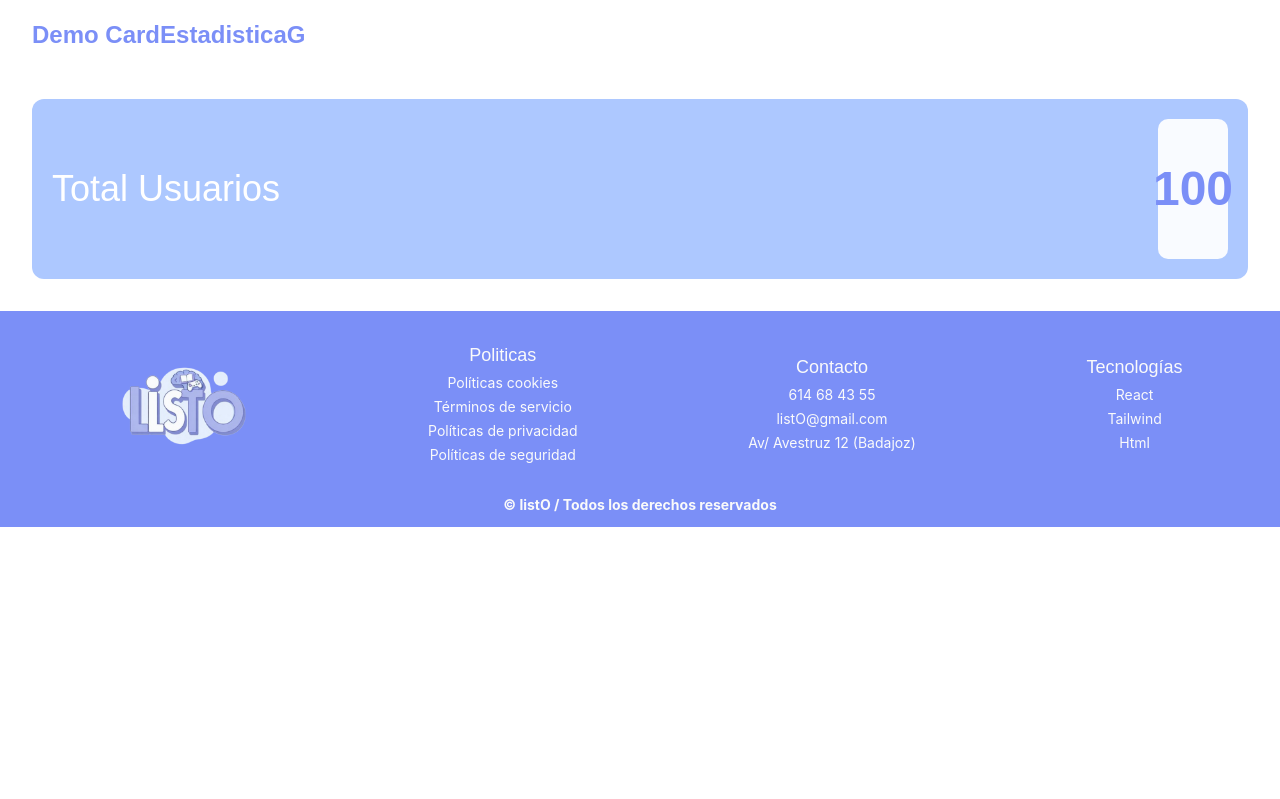
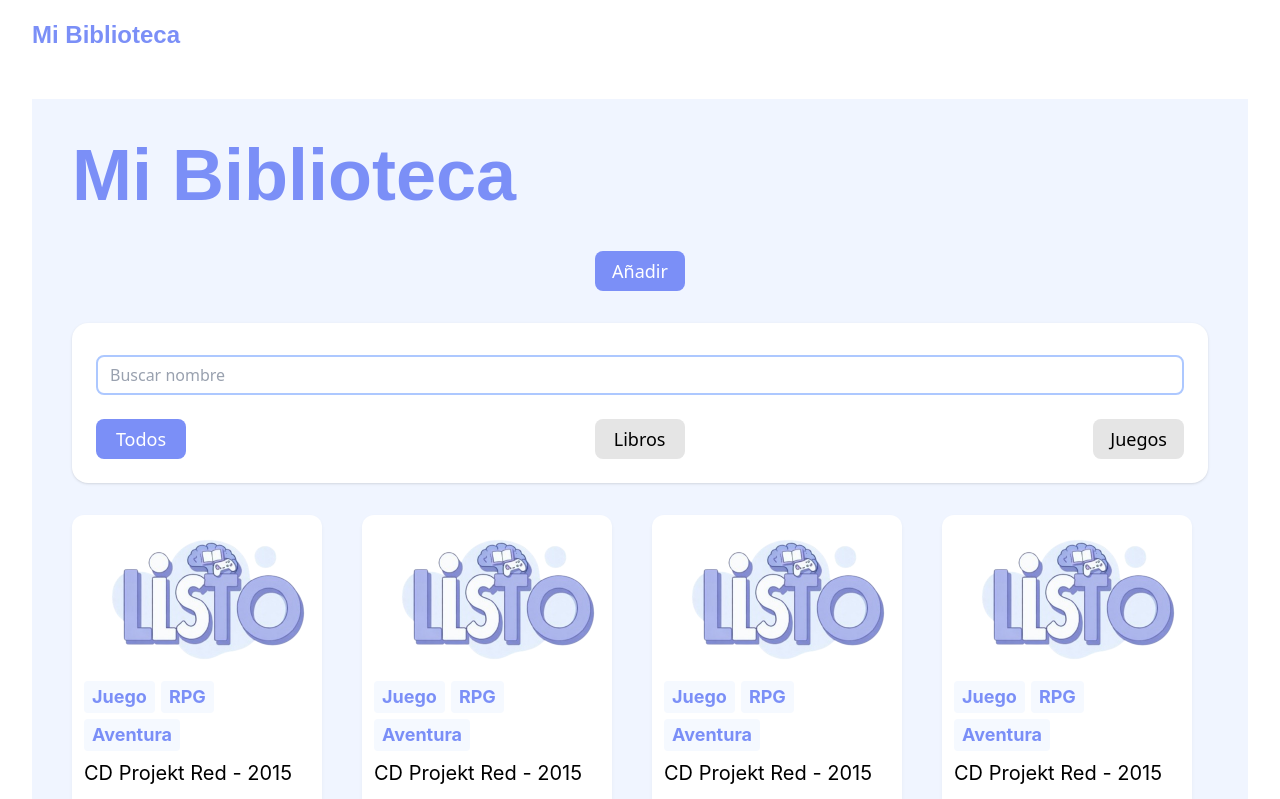
Before and after one commit to egilp04/listO, a React (Vite) app: page /biblioteca in a window 1280 px wide. Shown: the part 440-1239 px from the top of the page. Before the commit the page ends 967 px from the top, so only its background shows below. Built offline with nearby package versions, Linux system fonts and the light colour scheme.

Commit message:
page Biblioteca

```diff
--- a/src/App.tsx
+++ b/src/App.tsx
@@ -1,7 +1,7 @@
-import CardEstadisticaG from "./componentes/tarjetas/cardEstadisticaG";
 import { BrowserRouter } from 'react-router-dom'
 import Footer from './componentes/Footer'
 import Navbar from './componentes/Navbar'
+import Biblioteca from "./pages/biblioteca";
 
 function App() {
   return (
@@ -16,8 +16,8 @@ function App() {
         </header>
 
         <main className="flex-1 p-8 flex flex-col gap-8">
-          <h2 className="text-2xl font-bold mb-4">Demo CardEstadisticaG</h2>
-          <CardEstadisticaG numero={100} texto="Total Usuarios" />
+          <h2 className="text-2xl font-bold mb-4">Mi Biblioteca</h2>
+          <Biblioteca />
         </main>
 
         <Footer />
--- a/src/componentes/Inputs/Inputs.tsx
+++ b/src/componentes/Inputs/Inputs.tsx
@@ -1,7 +1,7 @@
 import type { InputHTMLAttributes } from "react";
 
 interface InputFieldProps extends InputHTMLAttributes<HTMLInputElement> {
-  label: string;
+  label?: string;
   error?: string;
   variant?: "primario" | "info";
 }
--- /dev/null
+++ b/src/pages/biblioteca.tsx
@@ -0,0 +1,44 @@
+import React from 'react'
+import Button from "../componentes/Button";
+import Input from "../componentes/Inputs/Inputs";
+import CardBiblioteca from "../componentes/tarjetas/cardBiblioteca";
+import logo from "../assets/img/logo/logo.png";
+
+const itemEjemplo = {
+    imagen: logo,
+    tipo: "Juego",
+    generos: ["RPG", "Aventura"],
+    informacion: "CD Projekt Red - 2015",
+    descripcion: "Un juego de rol de acción en mundo abierto...",
+    valoracion: 5
+};
+
+const Biblioteca = () => {
+    return (
+        <div className="min-h-screen bg-primary-200 p-6 md:p-10">
+            <h1 className="font-bold mb-10">Mi Biblioteca</h1>
+
+            <div className="flex justify-center mb-8">
+                <Button>Añadir</Button>
+            </div>
+
+            <div className="bg-white rounded-2xl shadow-sm p-4 md:p-6 mb-8 flex flex-col gap-6">
+                <Input type="text" placeholder='Buscar nombre' />
+                <div className="flex flex-col md:flex-row justify-between gap-4">
+                    <Button>Todos</Button>
+                    <Button variant='secundario'>Libros</Button>
+                    <Button variant='secundario'>Juegos</Button>
+                </div>
+            </div>
+
+            <div className="grid grid-cols-1 md:grid-cols-2 lg:grid-cols-4 gap-6">
+                <CardBiblioteca item={itemEjemplo} />
+                <CardBiblioteca item={itemEjemplo} />
+                <CardBiblioteca item={itemEjemplo} />
+                <CardBiblioteca item={itemEjemplo} />
+            </div>
+        </div>
+    )
+}
+
+export default Biblioteca
```
Also changed, not shown: src/pages/GestionItem.tsx (added).
